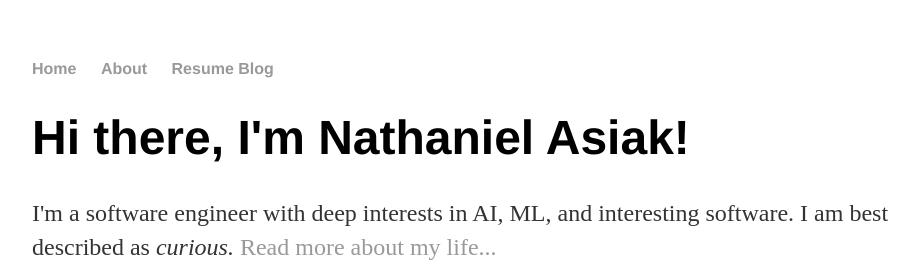
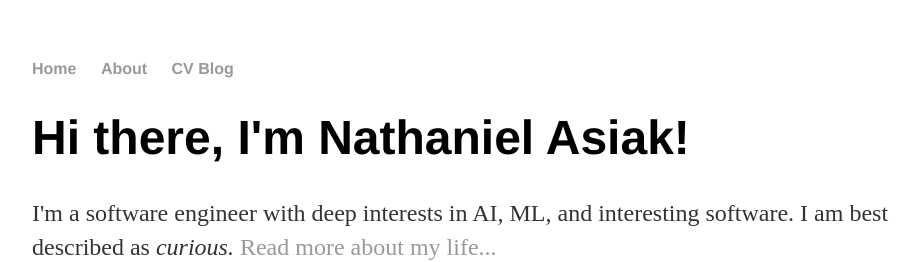
Before and after one commit to AsiakN/Nat.github.io, a Jekyll site: the page built from index.html, in a window 1280 px wide. Shown: the top 262 px of the page, without its empty margins (160-1079 px from the left). Built offline with Jekyll 4.4.1, drawn with Linux system fonts in a browser that asks for light colours.

Commit message:
Update default.html

```diff
--- a/_layouts/default.html
+++ b/_layouts/default.html
@@ -10,8 +10,7 @@
 	    		<ul>
 	        		<li><a href="/">Home</a></li>
 		        	<li><a href="/about">About</a></li>
-				<a href="https://blue-zenia-21.tiiny.site" target="_blank" rel="noopener" class="download">Resume</a>
-<!-- 	        		<li><a href="/cv">CV</a></li> -->
+				<a href="https://blue-zenia-21.tiiny.site" target="_blank" rel="noopener" class="download">CV</a>
 	        		<li><a href="/blog">Blog</a></li>
 	    		</ul>
 			</nav>
```
